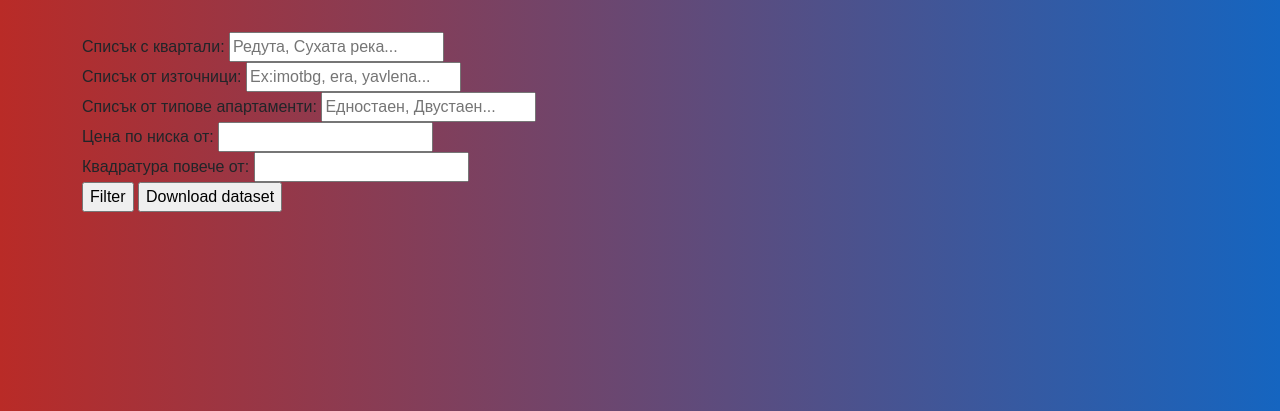
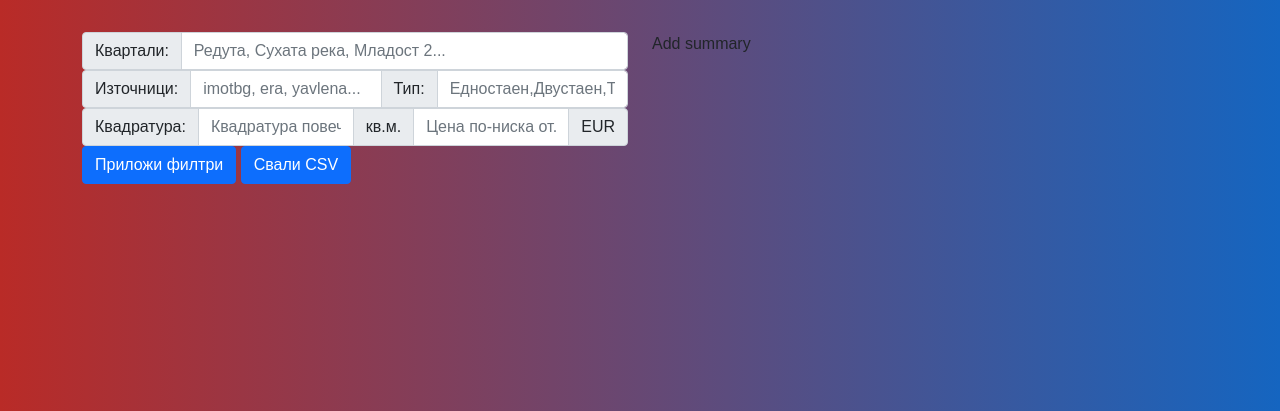
Before and after one commit to mndimitrov92/imot-webapp, a FastAPI app: page /new-ads in a window 1280 px wide. Shown: the part 56-467 px from the top of the page. Run offline with FastAPI, Linux system fonts and the light colour scheme; data that the repository does not hold is empty.

Commit message:
Updated form layout

```diff
--- a/static/styles.css
+++ b/static/styles.css
@@ -171,3 +171,8 @@ body {
 #bezkomisiona {
     background-color: antiquewhite;
 }
+
+.form-holder, .summary-holder {
+    display: inline;
+    width: 50%;
+}
--- a/templates/ads.html
+++ b/templates/ads.html
@@ -1,31 +1,37 @@
 {% extends "base.html" %}
 
   {% block content %}
-    <div class="summary-container">
-      <form action="" method="get">
-        <div>
-          <label for="location_id">Списък с квартали: </label>
-          <input type="text" id="location_id" placeholder="Редута, Сухата река..."></input>
-        </div>
-        <div>
-          <label for="source_id">Списък от източници: </label>
-          <input type="text" id="source_id" placeholder="Ex:imotbg, era, yavlena..."></input>
-        </div>
-        <div>
-          <label for="home_type_id">Списък от типове апартаменти: </label>
-          <input type="text" id="home_type_id" placeholder="Едностаен, Двустаен..."></input>
-        </div>
-        <div>
-          <label for="price_id">Цена по ниска от: </label>
-          <input type="number" id="price_id"></input>
-        </div>
-        <div>
-          <label for="size_id">Квадратура повече от: </label>
-          <input type="number" id="size_id"></input>
-        </div>
-        <input type="submit" value="Filter">
-        <input type="submit" value="Download dataset">
-      </form>
+    <div class="summary-container row">
+      <div class="form-holder col">
+        <form>
+          <div class="input-group sm-3">
+            <span class="input-group-text" id="locations-id">Квартали:</span>
+            <input type="text" class="form-control" placeholder="Редута, Сухата река, Младост 2..." aria-label="locations" aria-describedby="locations-id">
+          </div>
+
+          <div class="input-group sm-3">
+            <span class="input-group-text" id="source-id">Източници:</span>
+            <input type="text" class="form-control" placeholder="imotbg, era, yavlena..." aria-label="sources" aria-describedby="source-id">
+            <span class="input-group-text" id="apartment-type-id">Тип:</span>
+            <input type="text" class="form-control" aria-describedby="apartment-type-id" placeholder="Едностаен,Двустаен,Тристаен" aria-label="Едностаен,Двустаен,Тристаен">
+          </div>
+
+          <div class="input-group sm-3">
+            <span class="input-group-text" id="size-id">Квадратура:</span>
+            <input type="text" class="form-control" aria-describedby="size-id" placeholder="Квадратура повече от..." aria-label="Квадратура повече от...">
+            <span class="input-group-text">кв.м.</span>
+
+            <input type="text" class="form-control" aria-describedby="price-id" placeholder="Цена по-ниска от..." aria-label="Цена по-ниска от...">
+            <span class="input-group-text">EUR</span>
+          </div>
+
+          <button type="submit" class="btn btn-primary" value="Filter">Приложи филтри</button>
+          <button type="submit" class="btn btn-primary" value="Download">Свали CSV</button>
+        </form>
+      </div>
+      <div class="summary-holde col">
+        Add summary
+      </div>
     </div>
     {% for each_ad in ad_list %}
     <span class="card custom-card" style="width: 18rem;">
```
